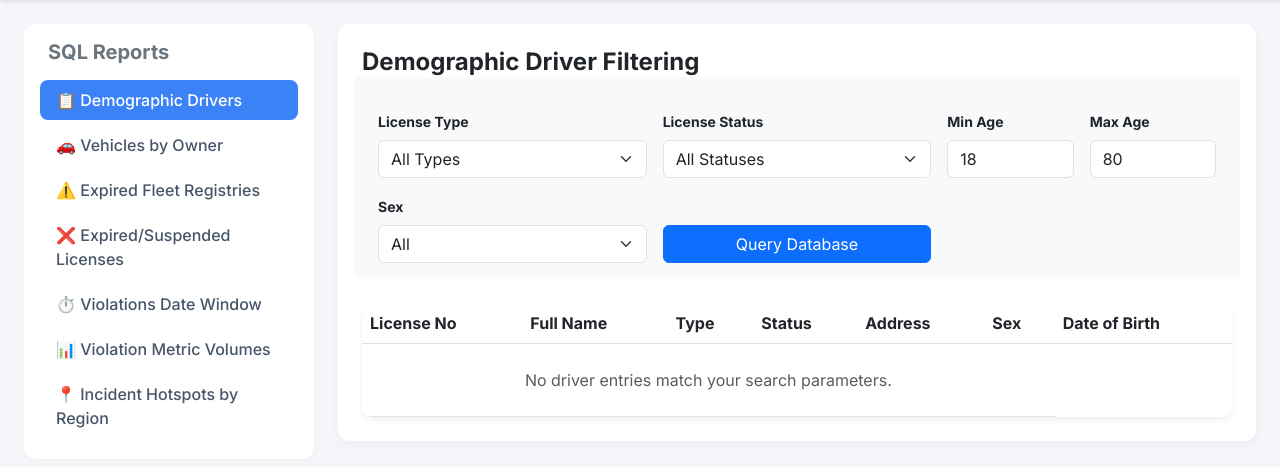
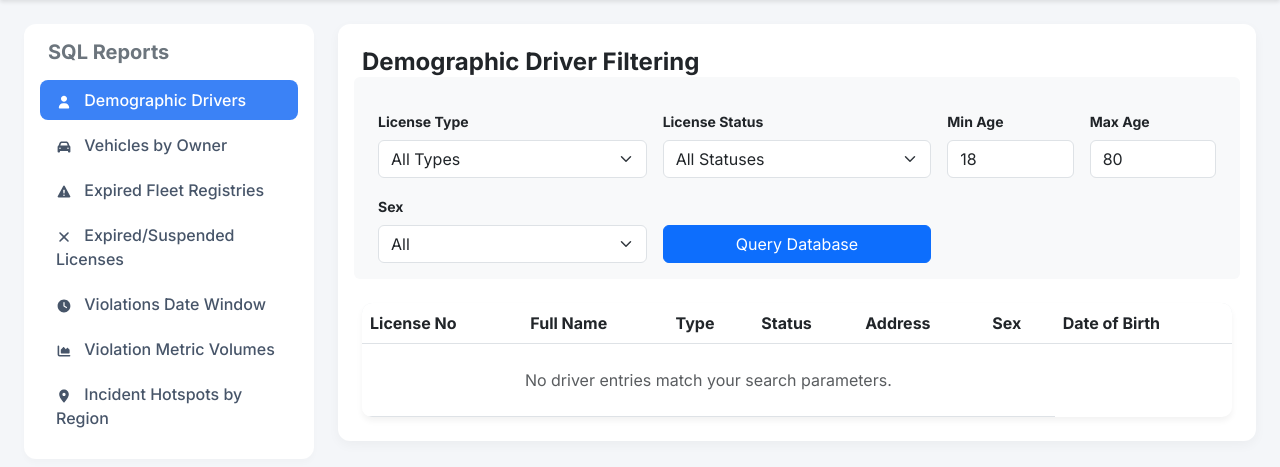
Before and after one commit to clarencelubrin/CMSC127-Project, a FastAPI app: page /reports/drivers-filtered in a window 1280 px wide. Shown: the part 56-523 px from the top of the page. Run offline with FastAPI, Linux system fonts and the light colour scheme; data that the repository does not hold is empty.

Commit message:
change: icons

```diff
--- a/templates/reports.html
+++ b/templates/reports.html
@@ -20,6 +20,7 @@
         .status-valid, .status-active, .status-paid { color: #10b981; font-weight: 600; }
         .status-expired, .status-unpaid, .status-revoked { color: #ef4444; font-weight: 600; }
         .status-suspended { color: #f59e0b; font-weight: 600; }
+        .sidebar-nav-link svg { width: 16px; height: 16px; margin-right: 8px; fill: currentColor; }
     </style>
     <script>
         function switchReport(reportId) {
@@ -55,13 +56,13 @@
             <div class="card sidebar-card p-3">
                 <h5 class="fw-bold text-secondary mb-3 px-2">SQL Reports</h5>
                 <div class="nav flex-column nav-pills">
-                    <button class="nav-link sidebar-nav-link {{ 'active' if active_report == 'drivers_filtered' or not active_report }}" id="drivers_filtered-nav" onclick="switchReport('drivers_filtered')">📋 Demographic Drivers</button>
-                    <button class="nav-link sidebar-nav-link {{ 'active' if active_report == 'vehicles_by_driver' }}" id="vehicles_by_driver-nav" onclick="switchReport('vehicles_by_driver')">🚗 Vehicles by Owner</button>
-                    <button class="nav-link sidebar-nav-link {{ 'active' if active_report == 'expired_registrations' }}" id="expired_registrations-nav" onclick="switchReport('expired_registrations')">⚠️ Expired Fleet Registries</button>
-                    <button class="nav-link sidebar-nav-link {{ 'active' if active_report == 'invalid_licenses' }}" id="invalid_licenses-nav" onclick="switchReport('invalid_licenses')">❌ Expired/Suspended Licenses</button>
-                    <button class="nav-link sidebar-nav-link {{ 'active' if active_report == 'violations_range' }}" id="violations_range-nav" onclick="switchReport('violations_range')">⏱️ Violations Date Window</button>
-                    <button class="nav-link sidebar-nav-link {{ 'active' if active_report == 'violation_aggregates' }}" id="violation_aggregates-nav" onclick="switchReport('violation_aggregates')">📊 Violation Metric Volumes</button>
-                    <button class="nav-link sidebar-nav-link {{ 'active' if active_report == 'regional_incidents' }}" id="regional_incidents-nav" onclick="switchReport('regional_incidents')">📍 Incident Hotspots by Region</button>
+                    <button class="nav-link sidebar-nav-link {{ 'active' if active_report == 'drivers_filtered' or not active_report }}" id="drivers_filtered-nav" onclick="switchReport('drivers_filtered')"><svg xmlns="http://www.w3.org/2000/svg" viewBox="0 0 640 640"><!--!Font Awesome Free v7.2.0 by @fontawesome - https://fontawesome.com License - https://fontawesome.com/license/free Copyright 2026 Fonticons, Inc.--><path d="M320 312C386.3 312 440 258.3 440 192C440 125.7 386.3 72 320 72C253.7 72 200 125.7 200 192C200 258.3 253.7 312 320 312zM290.3 368C191.8 368 112 447.8 112 546.3C112 562.7 125.3 576 141.7 576L498.3 576C514.7 576 528 562.7 528 546.3C528 447.8 448.2 368 349.7 368L290.3 368z"/></svg> Demographic Drivers</button>
+                    <button class="nav-link sidebar-nav-link {{ 'active' if active_report == 'vehicles_by_driver' }}" id="vehicles_by_driver-nav" onclick="switchReport('vehicles_by_driver')"><svg xmlns="http://www.w3.org/2000/svg" viewBox="0 0 640 640"><!--!Font Awesome Free v7.2.0 by @fontawesome - https://fontawesome.com License - https://fontawesome.com/license/free Copyright 2026 Fonticons, Inc.--><path d="M199.2 181.4L173.1 256L466.9 256L440.8 181.4C436.3 168.6 424.2 160 410.6 160L229.4 160C215.8 160 203.7 168.6 199.2 181.4zM103.6 260.8L138.8 160.3C152.3 121.8 188.6 96 229.4 96L410.6 96C451.4 96 487.7 121.8 501.2 160.3L536.4 260.8C559.6 270.4 576 293.3 576 320L576 512C576 529.7 561.7 544 544 544L512 544C494.3 544 480 529.7 480 512L480 480L160 480L160 512C160 529.7 145.7 544 128 544L96 544C78.3 544 64 529.7 64 512L64 320C64 293.3 80.4 270.4 103.6 260.8zM192 368C192 350.3 177.7 336 160 336C142.3 336 128 350.3 128 368C128 385.7 142.3 400 160 400C177.7 400 192 385.7 192 368zM480 400C497.7 400 512 385.7 512 368C512 350.3 497.7 336 480 336C462.3 336 448 350.3 448 368C448 385.7 462.3 400 480 400z"/></svg> Vehicles by Owner</button>
+                    <button class="nav-link sidebar-nav-link {{ 'active' if active_report == 'expired_registrations' }}" id="expired_registrations-nav" onclick="switchReport('expired_registrations')"><svg xmlns="http://www.w3.org/2000/svg" viewBox="0 0 640 640"><!--!Font Awesome Free v7.2.0 by @fontawesome - https://fontawesome.com License - https://fontawesome.com/license/free Copyright 2026 Fonticons, Inc.--><path d="M320 64C334.7 64 348.2 72.1 355.2 85L571.2 485C577.9 497.4 577.6 512.4 570.4 524.5C563.2 536.6 550.1 544 536 544L104 544C89.9 544 76.8 536.6 69.6 524.5C62.4 512.4 62.1 497.4 68.8 485L284.8 85C291.8 72.1 305.3 64 320 64zM320 416C302.3 416 288 430.3 288 448C288 465.7 302.3 480 320 480C337.7 480 352 465.7 352 448C352 430.3 337.7 416 320 416zM320 224C301.8 224 287.3 239.5 288.6 257.7L296 361.7C296.9 374.2 307.4 384 319.9 384C332.5 384 342.9 374.3 343.8 361.7L351.2 257.7C352.5 239.5 338.1 224 319.8 224z"/></svg> Expired Fleet Registries</button>
+                    <button class="nav-link sidebar-nav-link {{ 'active' if active_report == 'invalid_licenses' }}" id="invalid_licenses-nav" onclick="switchReport('invalid_licenses')"><svg xmlns="http://www.w3.org/2000/svg" viewBox="0 0 640 640"><!--!Font Awesome Free v7.2.0 by @fontawesome - https://fontawesome.com License - https://fontawesome.com/license/free Copyright 2026 Fonticons, Inc.--><path d="M183.1 137.4C170.6 124.9 150.3 124.9 137.8 137.4C125.3 149.9 125.3 170.2 137.8 182.7L275.2 320L137.9 457.4C125.4 469.9 125.4 490.2 137.9 502.7C150.4 515.2 170.7 515.2 183.2 502.7L320.5 365.3L457.9 502.6C470.4 515.1 490.7 515.1 503.2 502.6C515.7 490.1 515.7 469.8 503.2 457.3L365.8 320L503.1 182.6C515.6 170.1 515.6 149.8 503.1 137.3C490.6 124.8 470.3 124.8 457.8 137.3L320.5 274.7L183.1 137.4z"/></svg> Expired/Suspended Licenses</button>
+                    <button class="nav-link sidebar-nav-link {{ 'active' if active_report == 'violations_range' }}" id="violations_range-nav" onclick="switchReport('violations_range')"><svg xmlns="http://www.w3.org/2000/svg" viewBox="0 0 640 640"><!--!Font Awesome Free v7.2.0 by @fontawesome - https://fontawesome.com License - https://fontawesome.com/license/free Copyright 2026 Fonticons, Inc.--><path d="M320 64C461.4 64 576 178.6 576 320C576 461.4 461.4 576 320 576C178.6 576 64 461.4 64 320C64 178.6 178.6 64 320 64zM296 184L296 320C296 328 300 335.5 306.7 340L402.7 404C413.7 411.4 428.6 408.4 436 397.3C443.4 386.2 440.4 371.4 429.3 364L344 307.2L344 184C344 170.7 333.3 160 320 160C306.7 160 296 170.7 296 184z"/></svg> Violations Date Window</button>
+                    <button class="nav-link sidebar-nav-link {{ 'active' if active_report == 'violation_aggregates' }}" id="violation_aggregates-nav" onclick="switchReport('violation_aggregates')"><svg xmlns="http://www.w3.org/2000/svg" viewBox="0 0 640 640"><!--!Font Awesome Free v7.2.0 by @fontawesome - https://fontawesome.com License - https://fontawesome.com/license/free Copyright 2026 Fonticons, Inc.--><path d="M96 96C113.7 96 128 110.3 128 128L128 464C128 472.8 135.2 480 144 480L544 480C561.7 480 576 494.3 576 512C576 529.7 561.7 544 544 544L144 544C99.8 544 64 508.2 64 464L64 128C64 110.3 78.3 96 96 96zM304 160C310.7 160 317.1 162.8 321.7 167.8L392.8 245.3L439 199C448.4 189.6 463.6 189.6 472.9 199L536.9 263C541.4 267.5 543.9 273.6 543.9 280L543.9 392C543.9 405.3 533.2 416 519.9 416L215.9 416C202.6 416 191.9 405.3 191.9 392L191.9 280C191.9 274 194.2 268.2 198.2 263.8L286.2 167.8C290.7 162.8 297.2 160 303.9 160z"/></svg> Violation Metric Volumes</button>
+                    <button class="nav-link sidebar-nav-link {{ 'active' if active_report == 'regional_incidents' }}" id="regional_incidents-nav" onclick="switchReport('regional_incidents')"><svg xmlns="http://www.w3.org/2000/svg" viewBox="0 0 640 640"><!--!Font Awesome Free v7.2.0 by @fontawesome - https://fontawesome.com License - https://fontawesome.com/license/free Copyright 2026 Fonticons, Inc.--><path d="M128 252.6C128 148.4 214 64 320 64C426 64 512 148.4 512 252.6C512 371.9 391.8 514.9 341.6 569.4C329.8 582.2 310.1 582.2 298.3 569.4C248.1 514.9 127.9 371.9 127.9 252.6zM320 320C355.3 320 384 291.3 384 256C384 220.7 355.3 192 320 192C284.7 192 256 220.7 256 256C256 291.3 284.7 320 320 320z"/></svg> Incident Hotspots by Region</button>
                 </div>
             </div>
         </div>
@@ -129,7 +130,7 @@
             <div class="card report-card p-4 {{ 'active' if active_report == 'invalid_licenses' }}" id="invalid_licenses">
                 <div class="d-flex justify-content-between align-items-center mb-4">
                     <h4 class="fw-bold m-0">Non-Compliant Invalid Licenses Registry</h4>
-                    <form action="/reports/invalid-licenses" method="get"><button type="submit" class="btn btn-danger">Execute Fresh Run</button></form>
+                    <form action="/reports/invalid-licenses" method="get"><button type="submit" class="btn btn-primary">Refresh List</button></form>
                 </div>
                 {% include 'partials/drivers_table.html' %}
             </div>
@@ -161,7 +162,7 @@
                 <h4 class="fw-bold mb-3">Regional Incident Asset Scanning Hotspots</h4>
                 <form action="/reports/regional-incidents" method="get" class="row g-2 mb-4 p-3 bg-light rounded">
                     <div class="col-md-9"><input type="text" name="location" class="form-control" placeholder="Target City/Region String lookup (e.g. Manila)..." value="{{ filters.location or '' }}" required></div>
-                    <div class="col-md-3"><button type="submit" class="btn btn-primary w-100">Scan Location Matrix</button></div>
+                    <div class="col-md-3"><button type="submit" class="btn btn-primary w-100">Scan Location</button></div>
                 </form>
                 {% include 'partials/vehicles_table.html' %}
             </div>
--- a/templates/tables.html
+++ b/templates/tables.html
@@ -7,7 +7,7 @@
     <link href="https://cdn.jsdelivr.net/npm/bootstrap@5.3.0/dist/css/bootstrap.min.css" rel="stylesheet">
     <link href="https://fonts.googleapis.com/css2?family=Inter:wght@400;600&display=swap" rel="stylesheet">
     <style>
-        body { font-family: 'Inter', sans-serif; background-color: #f8f9fa; }
+        body { font-family: 'Inter', sans-serif; background-color: #f8f9fa; color: #333; }
         .navbar { background-color: #212529; box-shadow: 0 2px 4px rgba(0,0,0,.1); }
         .card { border: none; border-radius: 10px; box-shadow: 0 4px 6px rgba(0,0,0,0.05); }
         .table thead { background-color: #e9ecef; }
```
Also changed, not shown: 1 other file.
